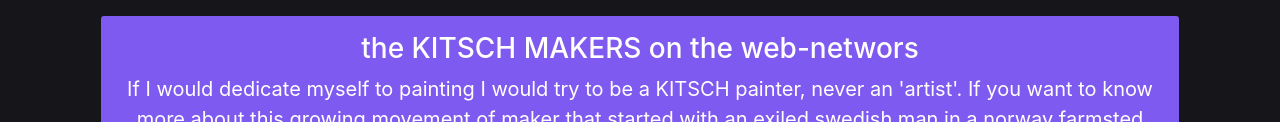
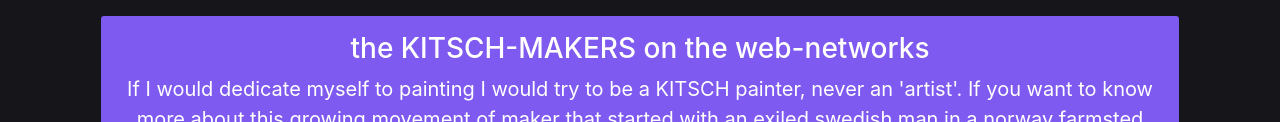
Before and after one commit to tomas-aragon/personal-website-2023, a website: page index.html in a window 1280 px wide. Shown: the part 6074-6196 px from the top of the page. Drawn offline with nearby package versions, Linux system fonts and the light colour scheme.

Commit message:
corrected typo

```diff
--- a/index.html
+++ b/index.html
@@ -337,7 +337,7 @@
 
 
     <section id="personal-poetry" class="centrar-hor pp-accent pp-font-primary p-3 m-3 radio">
-      <h3>the KITSCH MAKERS on the web-networs</h3>
+      <h3>the KITSCH-MAKERS on the web-networks</h3>
       <p>If I would dedicate myself to painting I would try to be a KITSCH painter, never an 'artist'. If you want to know more about this growing movement of maker that started with an exiled swedish man in a norway farmsted you can take a look at the <a href="https://worldwidekitsch.com/work/?p_id=21157&works=1">Worl-wide-Kitsch website</a></p>
     </section>
 
```
